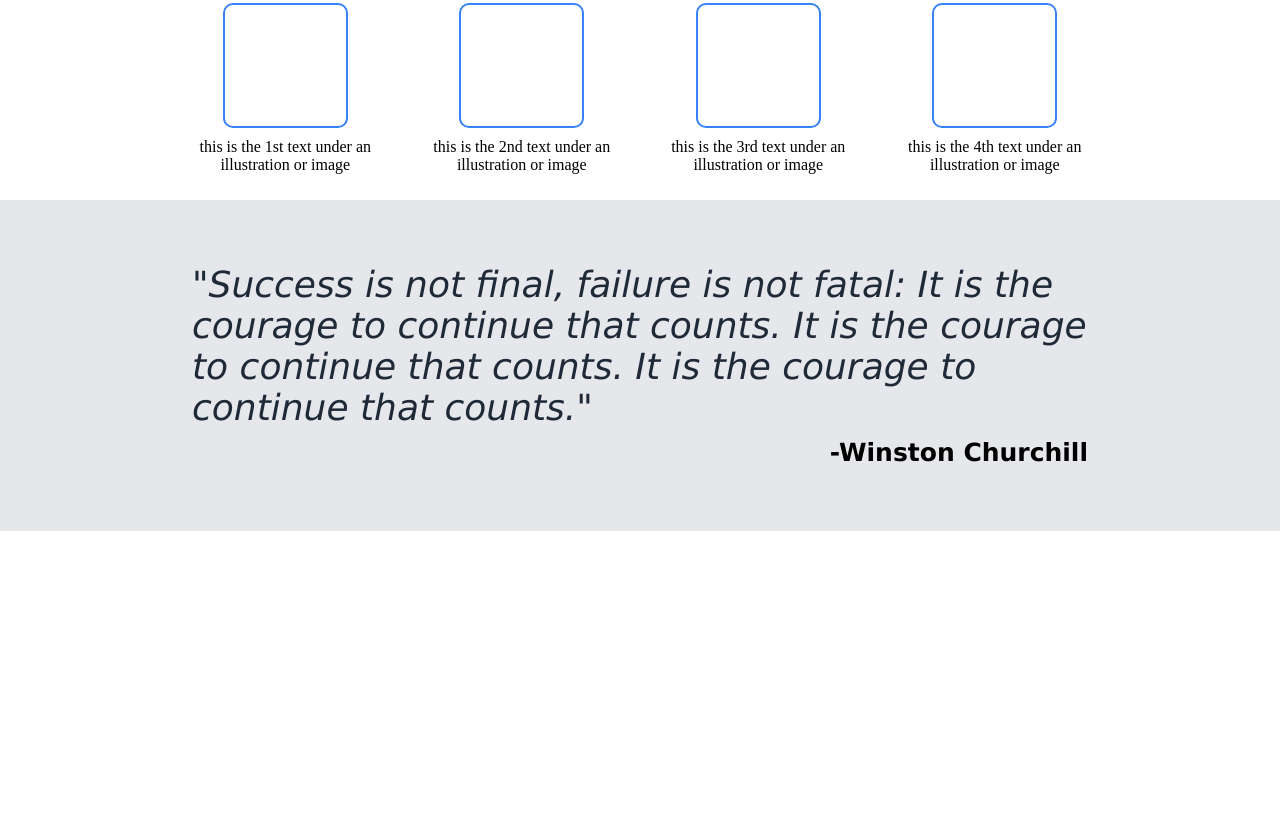
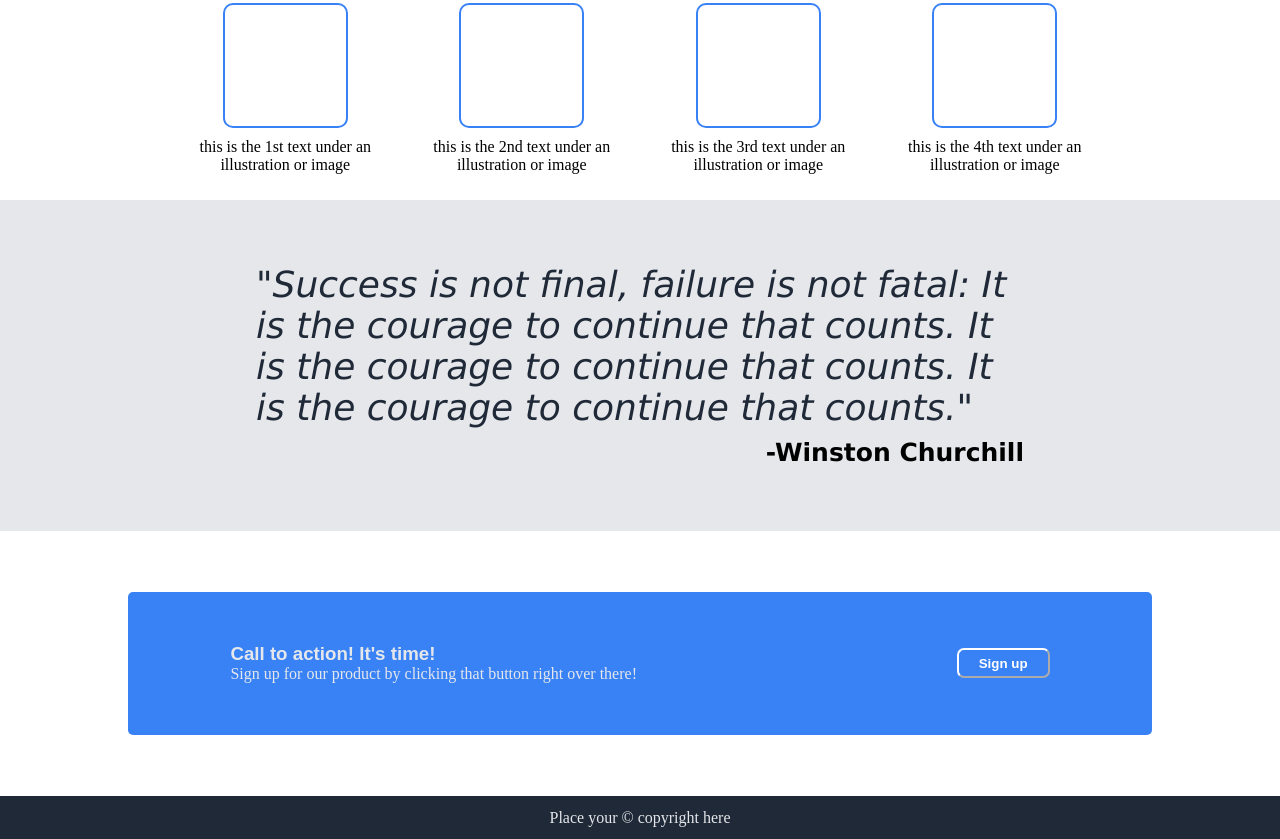
Before and after one commit to YunT96/landing-page-exercise, a plain HTML site: page index.html in a window 1280 px wide. Shown: the part 642-1481 px from the top of the page. Before the commit the page ends 1173 px from the top, so only its background shows below. Drawn offline with Linux system fonts and the light colour scheme.

Commit message:
Add Content Section 3 & Footer
-Add content section 3 which contains the call to action banner
-Add footer which contains the copyright

```diff
--- a/index.html
+++ b/index.html
@@ -61,7 +61,17 @@
             <div class="author"><p>-Winston Churchill</p></div>
         </div>
 
-        <div class="content-3"></div>
+        <div class="content-3">
+            <div class="banner">
+                <div class="call-to-action">
+                    <h3>Call to action! It's time!</h3>
+                    <p>Sign up for our product by clicking that button right over there!</p>
+                </div>
+                <button class="banner-button">Sign up</button>
+            </div>
+        </div>
+
+        <div class="footer"><p> Place your © copyright here</p></div>
 
     </div>
 </body>
--- a/style.css
+++ b/style.css
@@ -57,6 +57,7 @@ a{
 }
 
 .hero-left button{
+    height: 30px;
     background-color: #3882F6;
     color: white;
     font-family: sans-serif;
@@ -117,7 +118,7 @@ img{
 .content-2{
     display: flex;
     flex-direction: column;
-    padding: 5% 15% 5% 15%;
+    padding: 5% 20% 5% 20%;
     background-color: #E5E7EB;
 }
 
@@ -136,3 +137,49 @@ img{
     font-size: 25px;
     font-weight: 800;
 }
+
+/* CONTENT 3 */
+.content-3{
+    padding: 10px 10% 10px 10%;
+}
+
+.banner{
+    display: flex;
+    justify-content: space-between;
+    padding: 10px 10% 10px 10%;
+    background-color: #3882F6;
+    margin: 5% 0 5% 0;
+    border-radius: 5px;
+    padding-top: 5%;
+    padding-bottom: 5%;
+    align-items: center;
+}
+
+.banner-button{
+    height: 30px;
+    background-color: #3882F6;
+    color: white;
+    font-family: sans-serif;
+    font-weight: 600;
+    border-radius: 7px;
+    border-color: white;
+    padding: 5px 20px 5px 20px;
+}
+
+.call-to-action{
+    color: #E5E7EB;
+}
+
+.call-to-action h3{
+    font-family: sans-serif;
+    font-weight: 800;
+}
+
+/* FOOTER */
+.footer{
+    display: flex;
+    justify-content: center;
+    padding: 1% 10% 1% 10%;
+    background-color: #1f2937;
+    color: #E5E7EB;
+}
```
